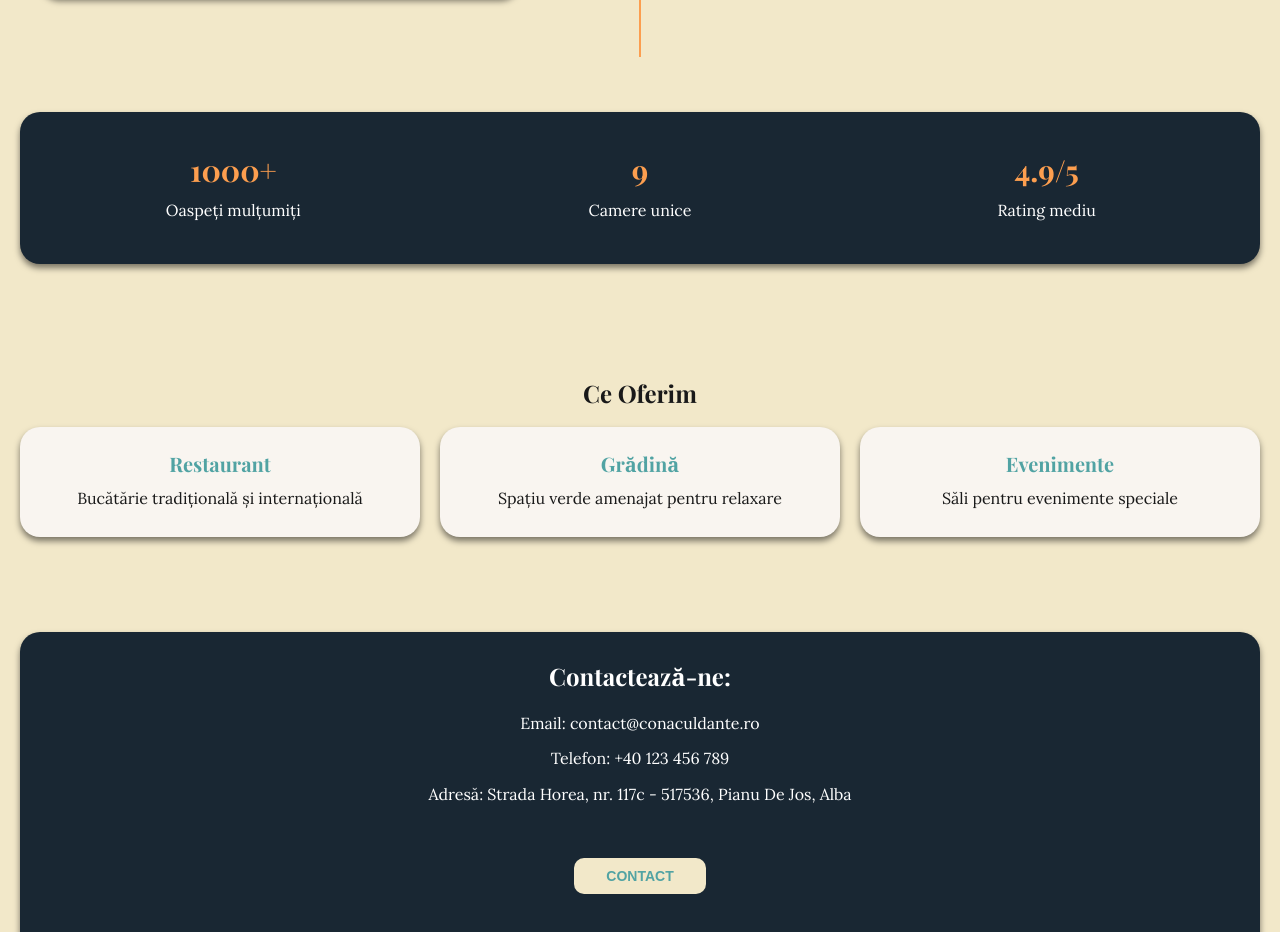
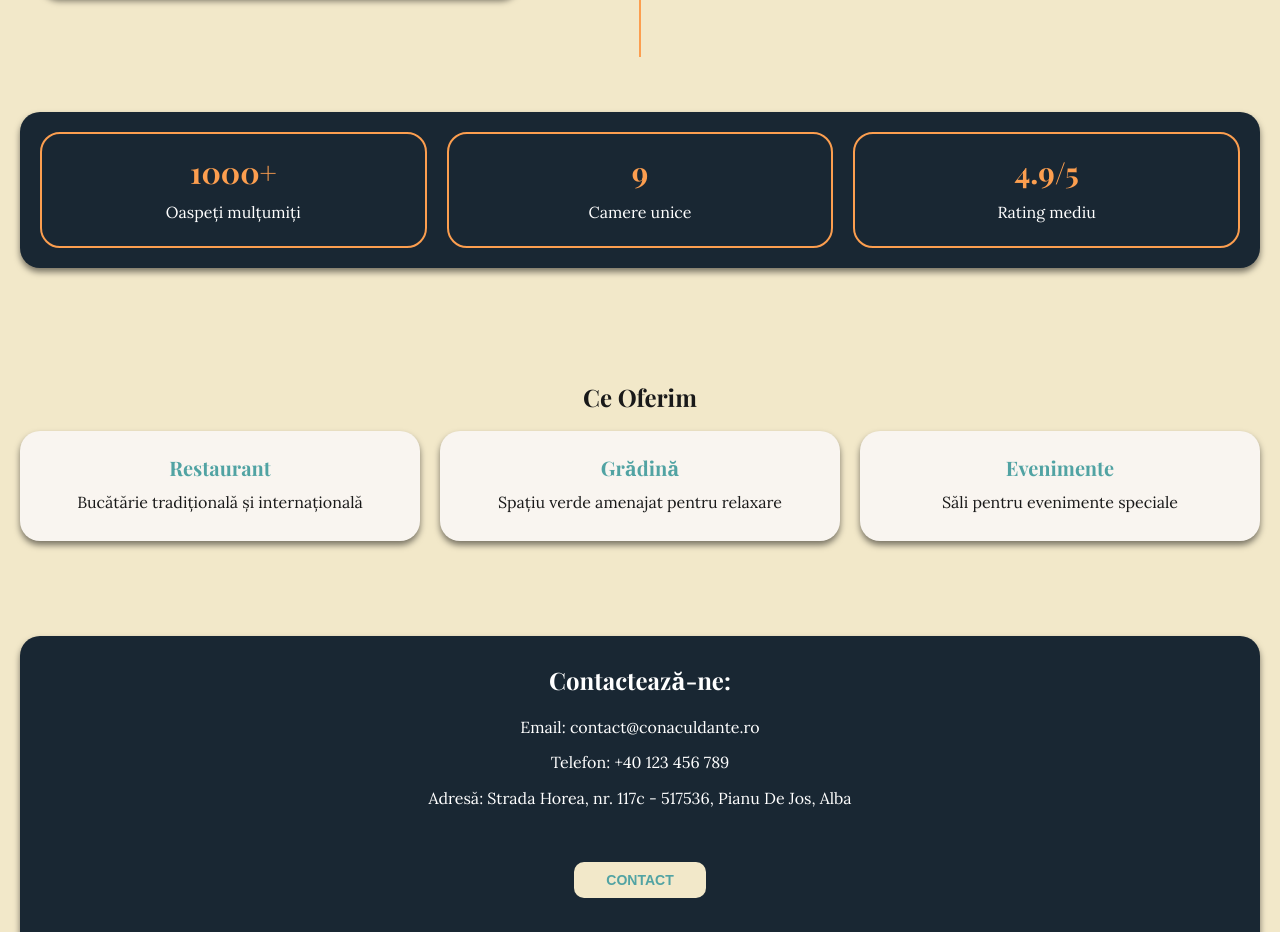
Before and after one commit to lechinal/Conacul-Dante, a React (Vite) app: page /Conacul-Dante/aboutUs in a window 1280 px wide. Shown: the part 1620-2552 px from the top of the page. Built offline with nearby package versions, Linux system fonts and the light colour scheme; grey boxes are pictures that could not be loaded.

Commit message:
Update StatsSection.module.css

```diff
--- a/src/components/StatsSection/StatsSection.module.css
+++ b/src/components/StatsSection/StatsSection.module.css
@@ -12,17 +12,27 @@
 }
 .statsSection:hover {
   background-color: var(--actionColor);
-  h3 {
-    color: white;
-  }
-  p {
-    color: black;
-  }
 }
+
+.statsSection:hover .statItem {
+  border: 2px solid var(--backgroundColor);
+}
+
+.statsSection:hover .statItem h3 {
+  color: var(--backgroundColor);
+}
+
+.statsSection:hover .statItem p {
+  color: var(--secondaryBackgroundColor);
+}
+
 .statItem {
   text-align: center;
   color: var(--backgroundColor);
   padding: 20px;
+
+  border: 2px solid var(--actionColor);
+  border-radius: var(--borderRadius20);
 }
 
 .statItem h3 {
```
